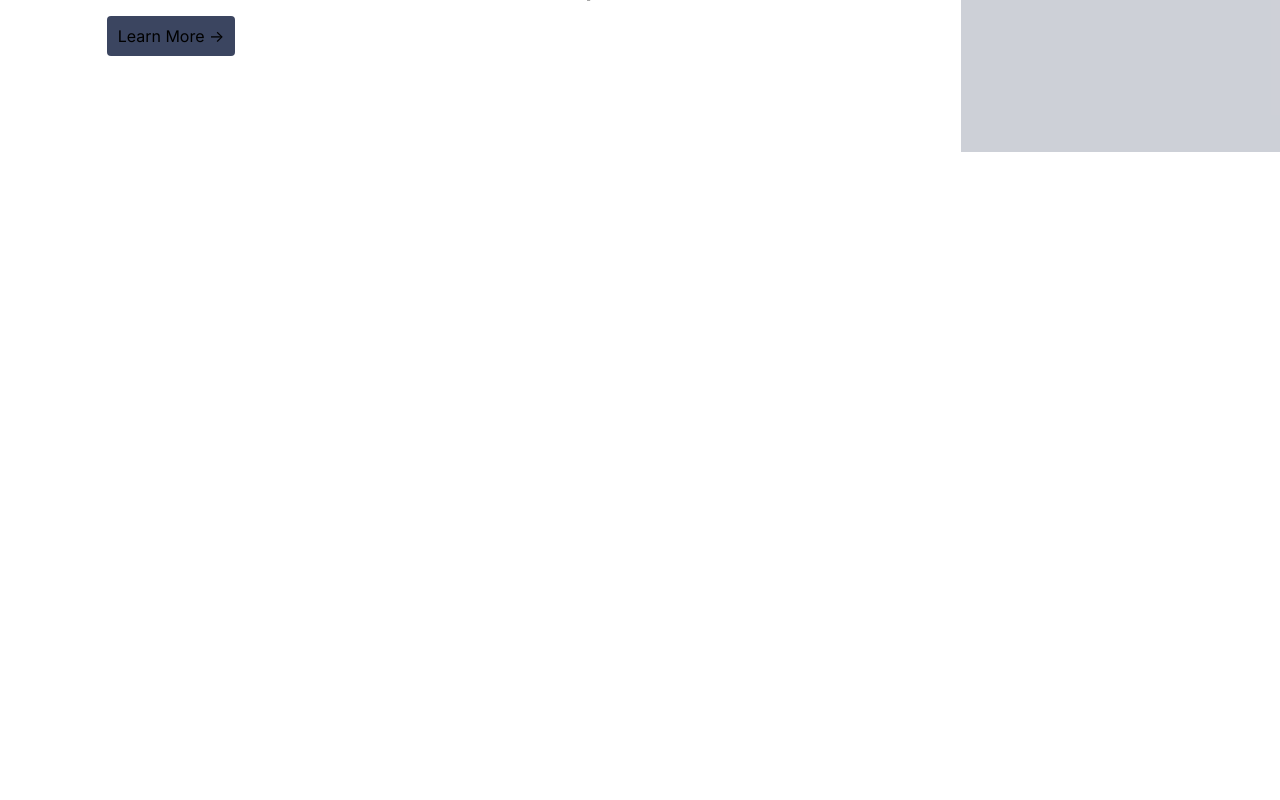
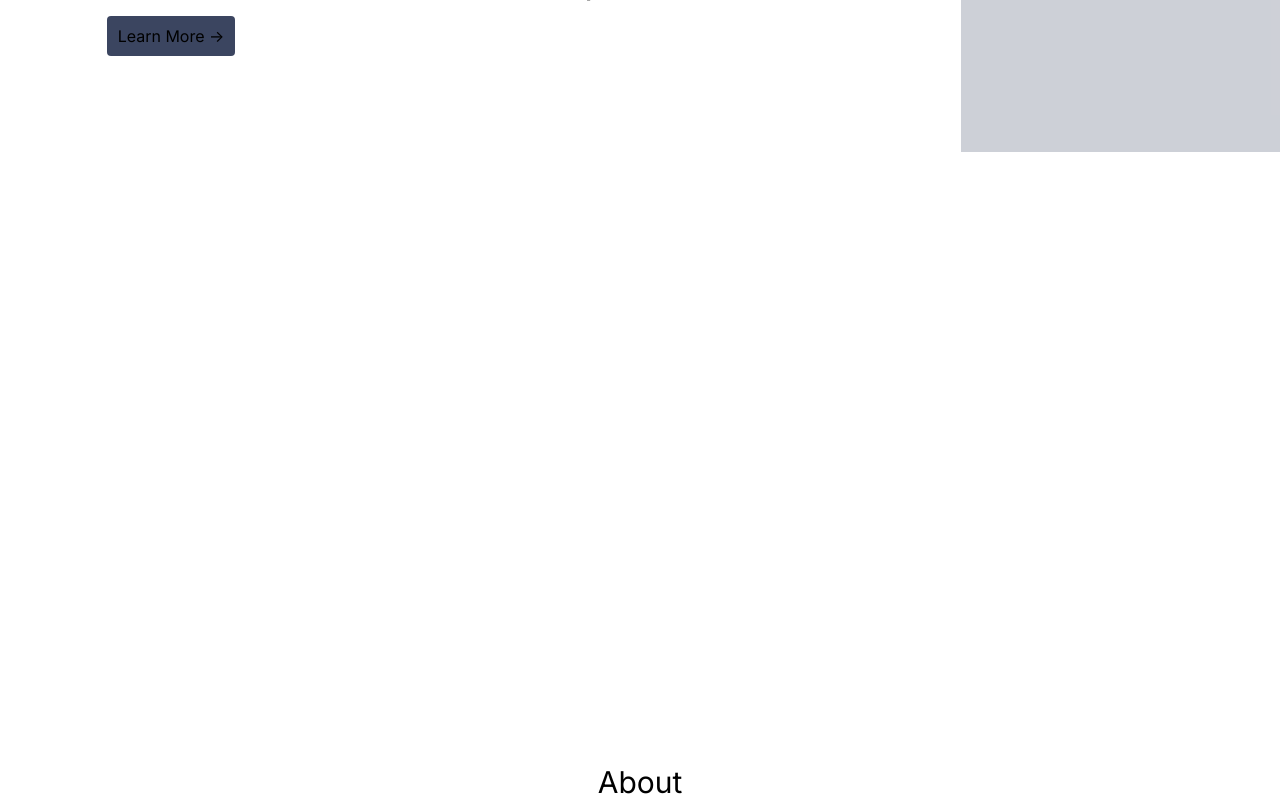
Before and after one commit to L-Chew/Personal-Portfolio, a React app: page / in a window 1280 px wide. Shown: the part 648-1448 px from the top of the page. Before the commit the page ends 1412 px from the top, so only its background shows below. Built offline with nearby package versions, Linux system fonts and the light colour scheme; the HTML template or start-up script is replaced by a standard one.

Commit message:
About: created component; App: added About to render

```diff
--- /dev/null
+++ b/client/src/Components/About.jsx
@@ -0,0 +1,12 @@
+import React from 'react';
+
+const About = () => {
+
+  return (
+    <>
+      <div className='text-center text-3xl'>About</div>
+    </>
+  )
+};
+
+export default About;
--- a/client/src/Components/App.jsx
+++ b/client/src/Components/App.jsx
@@ -1,10 +1,12 @@
 import React from 'react';
 import Hero from './Hero.jsx';
+import About from './About.jsx';
 
 const App = () => {
   return (
     <>
       <Hero />
+      <About />
     </>
   )
 }
```
